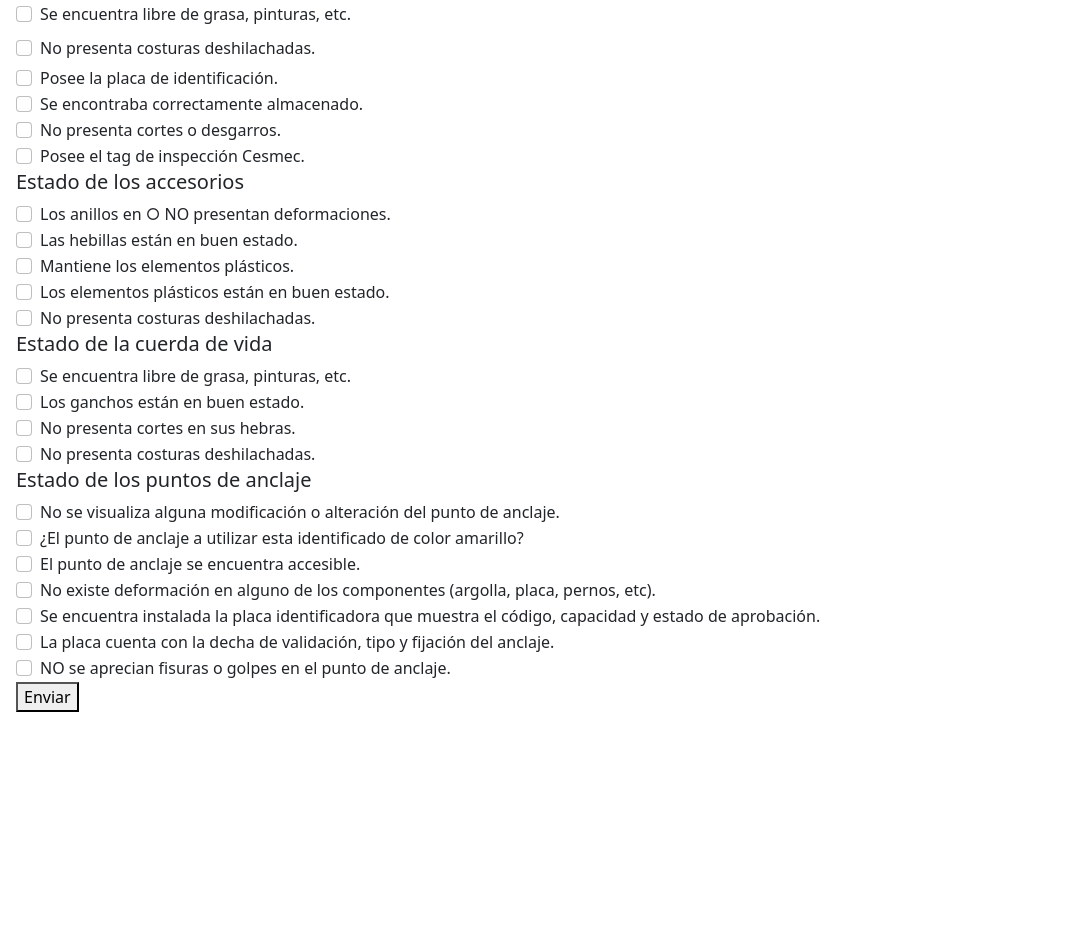
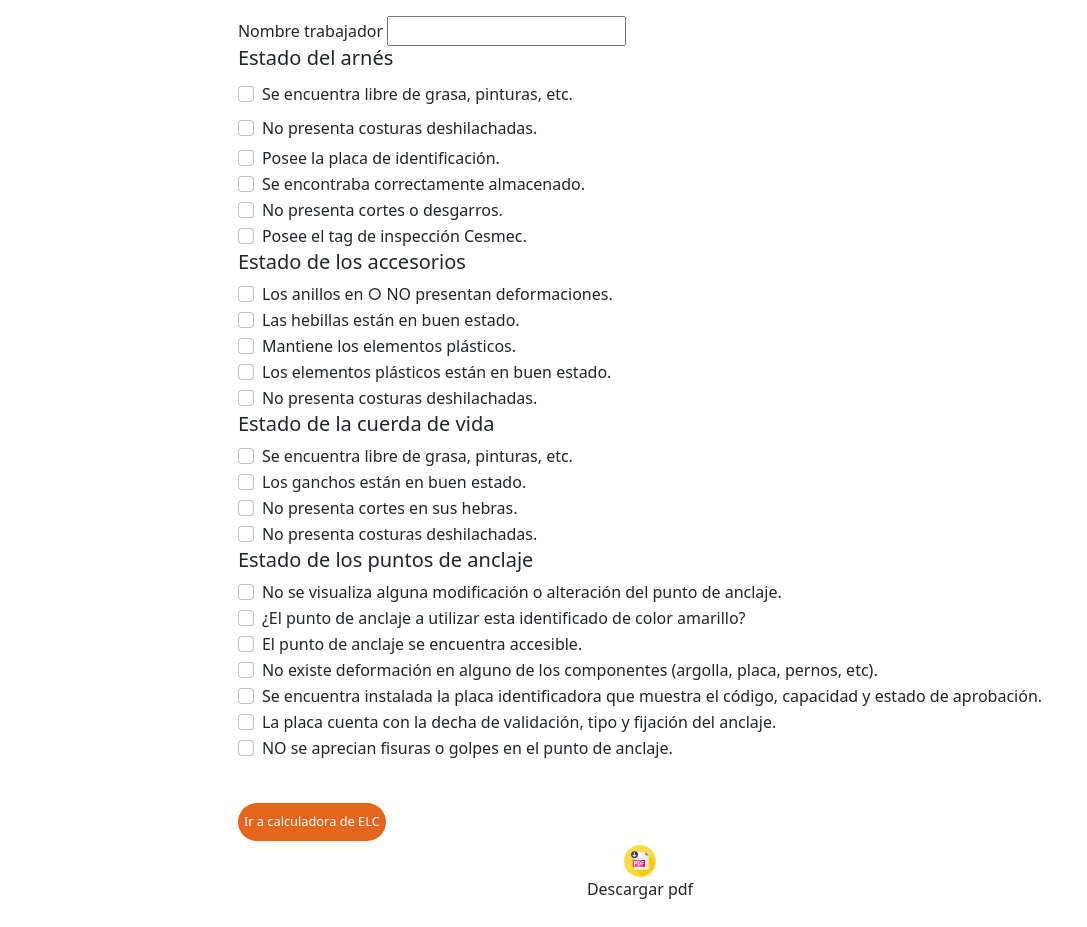
Before and after one commit to emmiraffo/desafio-bhp, a React (Create React App) app: page /checklist in a window 1280 px wide. Shown: the part 165-1092 px from the top of the page, without its empty margins (0-1087 px from the left). Before the commit the page ends 893 px from the top, so only its background shows below. Built offline with nearby package versions, Linux system fonts and the light colour scheme.

Commit message:
se agrega estilos a checklist

```diff
--- a/src/components/Calculator.jsx
+++ b/src/components/Calculator.jsx
@@ -43,7 +43,7 @@ function Calculator() {
                 <span className="form-text"> metros </span>
             </div>
         </div>
-        <button type="button" class="btn btn-secondary">CALCULAR</button>
+        <button type="button" className="btn btn-secondary">CALCULAR</button>
     </div>
 
 }
--- /dev/null
+++ b/src/components/CheckList.css
@@ -0,0 +1,27 @@
+.check-container{
+    margin: 2%;
+    display: flex;
+    flex-direction: column;
+    justify-content: center;
+    align-items: center;
+
+}
+
+.btn-calculator{
+    align-self: center;
+    background-color: #E5651D;
+    font-size: 0.8em;
+    height: 3em;
+    border-radius: 50px;
+    color: white;
+    border: none;
+    margin-top: 5%;
+
+}
+.btn-pdf{
+    background-image: url('../images/download-pdf.png');
+    border:none;
+    width: 32px;
+    height: 32px;
+    border-radius: 20px;
+}
--- a/src/components/CheckList.jsx
+++ b/src/components/CheckList.jsx
@@ -1,20 +1,22 @@
 import React from 'react'
 import html2pdf from 'html2pdf.js'
+import './CheckList.css'
+
 
 
 const CheckList = () => {
 
     const enviar = e => {
         e.preventDefault()
-        console.log('enviado')
-        generatePDF()
+        window.location.href = "/calculadora"
     }
 
     function generatePDF () {
-        const element = document.getElementById("form");
+
+        const form = document.getElementById("Myform");
 
         html2pdf()
-        .from(element)
+        .from(form)
         .save();
     }
 
@@ -23,150 +25,153 @@ const CheckList = () => {
 
 
     return (
-        <div className="m-3">
-            <form onSubmit={enviar} id="form">
-                <h4 id ="h4"> Punto de revisión de arnés de seguridad y puntos de anclaje</h4>
-                <p>Por tu seguridad, revisa el estado de el</p>
+        <div className="check-container">
+            <img src="https://firebasestorage.googleapis.com/v0/b/elc-bhp.appspot.com/o/bhp_orn_rgb_pos%5B1%5D.png?alt=media&token=e67982c5-67f2-4153-9201-a18c75117eff" width="100px" />
+            <h4 id ="h4"> Revisión de arnés de seguridad y puntos de anclaje</h4>
+            <p>Por tu seguridad, asegurate de revisar tu área de trabajo.</p>
+            <form onSubmit={enviar} id="Myform" className="p-1">
+                <label className="me-1">Nombre trabajador</label>
+                <input type="text"/>
                 <h5>Estado del arnés</h5>
-                <input className="form-control" type="text" placeholder="Default input" aria-label="default input example"/>
                 <div className="form-check" >
-                    <input className="form-check-input my-2" type="checkbox" value="" />
+                    <input className="form-check-input my-2" type="checkbox" name="check" />
                     <label className="form-check-label my-1" for="flexCheckDefault" id="form1">
                         Se encuentra libre de grasa, pinturas, etc.
                     </label>
                 </div>
                 <div className="form-check">
-                    <input className="form-check-input my-2" type="checkbox" value="" id="flexCheckDefault"/>
+                    <input className="form-check-input my-2" type="checkbox" name="check"/>
                     <label className="form-check-label my-1" for="flexCheckDefault">
                         No presenta costuras deshilachadas.
                     </label>
                 </div>
                 <div className="form-check">
-                    <input className="form-check-input" type="checkbox" value="" id="flexCheckDefault"/>
+                    <input className="form-check-input" type="checkbox" value="" name="check"/>
                     <label className="form-check-label" for="flexCheckDefault">
                         Posee la placa de identificación.
                     </label>
                 </div>
                 <div className="form-check">
-                    <input className="form-check-input" type="checkbox" value="" id="flexCheckDefault"/>
+                    <input className="form-check-input" type="checkbox" value="" name="check"/>
                     <label className="form-check-label" for="flexCheckDefault">
                         Se encontraba correctamente almacenado.
                     </label>
                 </div>
                 <div className="form-check">
-                    <input className="form-check-input" type="checkbox" value="" id="flexCheckDefault"/>
+                    <input className="form-check-input" type="checkbox"  name="check"/>
                     <label className="form-check-label" for="flexCheckDefault">
                         No presenta cortes o desgarros.
                     </label>
                 </div>
                 <div className="form-check">
-                    <input className="form-check-input" type="checkbox" value="" id="flexCheckDefault"/>
+                    <input className="form-check-input" type="checkbox"  name="check"/>
                     <label className="form-check-label" for="flexCheckDefault">
                         Posee el tag de inspección Cesmec.
                     </label>
                 </div>
                 <h5>Estado de los accesorios</h5>
                 <div className="form-check">
-                    <input className="form-check-input" type="checkbox" value="" id="flexCheckDefault"/>
+                    <input className="form-check-input" type="checkbox"  name="check"/>
                     <label className="form-check-label" for="flexCheckDefault">
                         Los anillos en ○ NO presentan deformaciones.
                     </label>
                 </div>
                 <div className="form-check">
-                    <input className="form-check-input" type="checkbox" value="" id="flexCheckDefault"/>
+                    <input className="form-check-input" type="checkbox" name="check"/>
                     <label className="form-check-label" for="flexCheckDefault">
                         Las hebillas están en buen estado.
                     </label>
                 </div>
                 <div className="form-check">
-                    <input className="form-check-input" type="checkbox" value="" id="flexCheckDefault"/>
+                    <input className="form-check-input" type="checkbox" name="check"/>
                     <label className="form-check-label" for="flexCheckDefault">
                         Mantiene los elementos plásticos.
                     </label>
                 </div>
                 <div className="form-check">
-                    <input className="form-check-input" type="checkbox" value="" id="flexCheckDefault"/>
+                    <input className="form-check-input" type="checkbox" name="check"/>
                     <label className="form-check-label" for="flexCheckDefault">
                         Los elementos plásticos están en buen estado.
                     </label>
                 </div>
                 <div className="form-check">
-                    <input className="form-check-input" type="checkbox" value="" id="flexCheckDefault"/>
+                    <input className="form-check-input" type="checkbox" name="check"/>
                     <label className="form-check-label" for="flexCheckDefault">
                         No presenta costuras deshilachadas.
                     </label>
                 </div>
                 <h5>Estado de la cuerda de vida</h5>
                 <div className="form-check">
-                    <input className="form-check-input" type="checkbox" value="" id="flexCheckDefault"/>
+                    <input className="form-check-input" type="checkbox" name="check"/>
                     <label className="form-check-label" for="flexCheckDefault">
                         Se encuentra libre de grasa, pinturas, etc.
                     </label>
                 </div>
                 <div className="form-check">
-                    <input className="form-check-input" type="checkbox" value="" id="flexCheckDefault"/>
+                    <input className="form-check-input" type="checkbox" name="check"/>
                     <label className="form-check-label" for="flexCheckDefault">
                         Los ganchos están en buen estado.
                     </label>
                 </div>
                 <div className="form-check">
-                    <input className="form-check-input" type="checkbox" value="" id="flexCheckDefault"/>
+                    <input className="form-check-input" type="checkbox" name="check"/>
                     <label className="form-check-label" for="flexCheckDefault">
                         No presenta cortes en sus hebras.
                     </label>
                 </div>
                 <div className="form-check">
-                    <input className="form-check-input" type="checkbox" value="" id="flexCheckDefault"/>
+                    <input className="form-check-input" type="checkbox" name="check"/>
                     <label className="form-check-label" for="flexCheckDefault">
                         No presenta costuras deshilachadas.
                     </label>
                 </div>
                 <h5>Estado de los puntos de anclaje</h5>
                 <div className="form-check">
-                    <input className="form-check-input" type="checkbox" value="" id="flexCheckDefault"/>
+                    <input className="form-check-input" type="checkbox" name="check"/>
                     <label className="form-check-label" for="flexCheckDefault">
                         No se visualiza alguna modificación o alteración del punto de anclaje.
                     </label>
                 </div>
                 <div className="form-check">
-                    <input className="form-check-input" type="checkbox" value="" id="flexCheckDefault"/>
+                    <input className="form-check-input" type="checkbox" name="check"/>
                     <label className="form-check-label" for="flexCheckDefault">
                         ¿El punto de anclaje a utilizar esta identificado de color amarillo?
                     </label>
                 </div>
                 <div className="form-check">
-                    <input className="form-check-input" type="checkbox" value="" id="flexCheckDefault"/>
+                    <input className="form-check-input" type="checkbox" name="check"/>
                     <label className="form-check-label" for="flexCheckDefault">
                         El punto de anclaje se encuentra accesible.
                     </label>
                 </div>
                 <div className="form-check">
-                    <input className="form-check-input" type="checkbox" value="" id="flexCheckDefault"/>
+                    <input className="form-check-input" type="checkbox" name="check"/>
                     <label className="form-check-label" for="flexCheckDefault">
                         No existe deformación en alguno de los componentes (argolla, placa, pernos, etc).
                     </label>
                 </div>
                 <div className="form-check">
-                    <input className="form-check-input" type="checkbox" value="" id="flexCheckDefault"/>
+                    <input className="form-check-input" type="checkbox" name="check"/>
                     <label className="form-check-label" for="flexCheckDefault">
                         Se encuentra instalada la placa identificadora que muestra el código, capacidad y estado de aprobación.
                     </label>
                 </div>
                 <div className="form-check">
-                    <input className="form-check-input" type="checkbox" value="" id="flexCheckDefault"/>
+                    <input className="form-check-input" type="checkbox" name="check"/>
                     <label className="form-check-label" for="flexCheckDefault">
                     La placa cuenta con la decha de validación, tipo y fijación del anclaje.
                     </label>
                 </div>
                 <div className="form-check">
-                    <input className="form-check-input" type="checkbox" value="" id="flexCheckDefault"/>
+                    <input className="form-check-input" type="checkbox" name="check"/>
                     <label className="form-check-label" for="flexCheckDefault">
                     NO se aprecian fisuras o golpes en el punto de anclaje.
                     </label>
                 </div>
-                <button type="submit">Enviar</button>
-
+                <button type="submit" className="btn-calculator">Ir a calculadora de ELC</button>
             </form>
+            <button className="btn-pdf" onClick={generatePDF}></button>
+            <span>Descargar pdf</span>
         </div>
     )
 }
--- a/src/components/HarnessThree.jsx
+++ b/src/components/HarnessThree.jsx
@@ -1,6 +1,10 @@
 import React from 'react';
 
 const HarnessThree = () => {
+  const continuar = () => {
+    window.location.href = "/checklist"
+  }
+
   return (
     <div className="container">
       <img src="https://firebasestorage.googleapis.com/v0/b/elc-bhp.appspot.com/o/bhp_orn_rgb_pos%5B1%5D.png?alt=media&token=e67982c5-67f2-4153-9201-a18c75117eff" width="100px" />
@@ -19,7 +23,7 @@ const HarnessThree = () => {
         Amet minim mollit non deserunt ullamco est sit aliqua dolor do amet sint. Velit officia consequat duis enim velit mollit. Exercitation veniam consequat sunt nostrud amet.
         </h4>
       </div>
-      <button type="button" class="btn btn-secondary">CALCULAR</button>
+      <button type="button" class="btn btn-secondary" onClick={continuar}>CONTINUAR</button>
     </div>
   )
 }
```
Also changed, not shown: src/components/HarnessOne.jsx (+6 -1 lines), src/components/HarnessTwo.jsx (+6 -1 lines), src/images/download-pdf.png (added), src/images/formulario.png (deleted).
